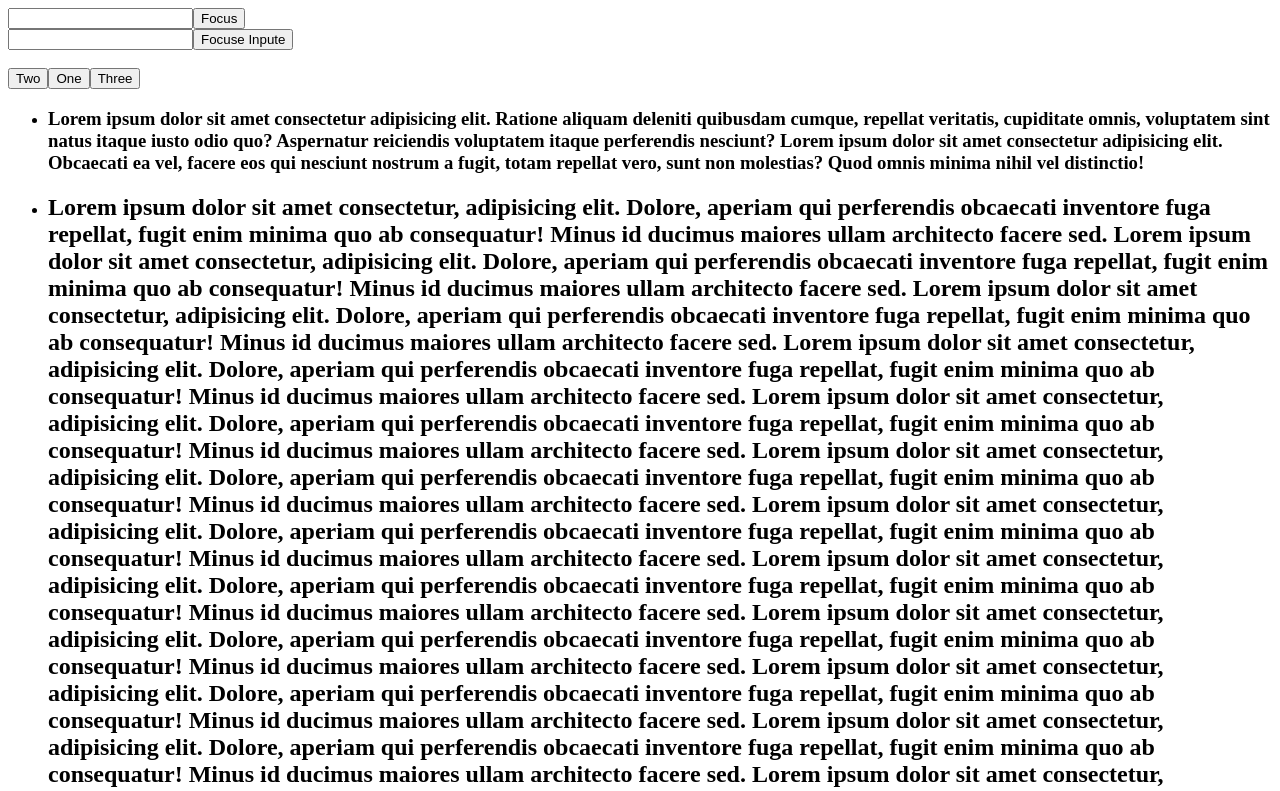
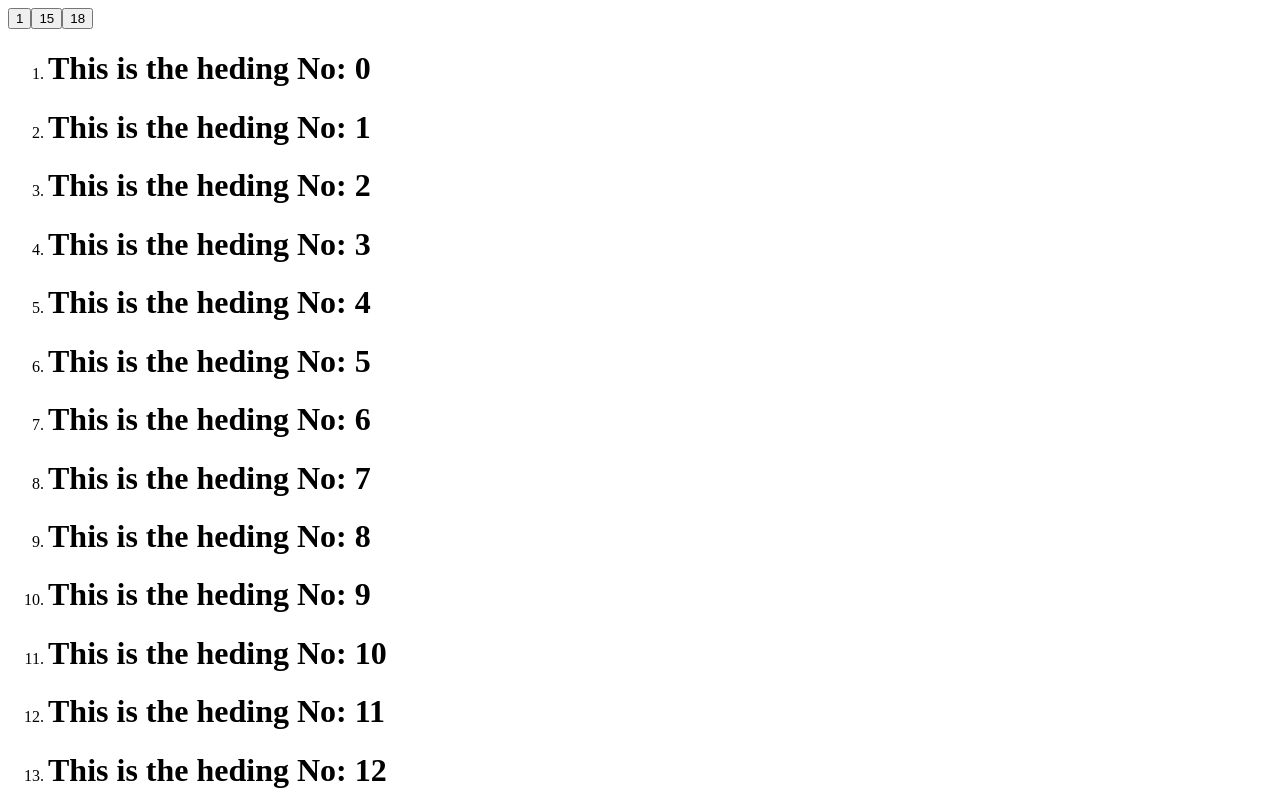
Before and after one commit to mdaktarhossen/Reactjs, a React (Vite) app: page / in a window 1280 px wide. Shown: the top 791 px of the page. Built offline with nearby package versions, Linux system fonts and the light colour scheme.

Commit message:
done node

```diff
--- a/src/App.jsx
+++ b/src/App.jsx
@@ -1,9 +1,11 @@
 import Focuse from "./USEREF/DOC/Focuse";
 import Index from "./USEREF/DOC/Index";
+import CatFriends from "./USEREF/DOC/ScrollByMap";
 import Scroling from "./USEREF/DOC/Scrolling";
 export default function App() {
   return (
     <>
+      <CatFriends />
       <Index />
       <Focuse />
       <br />
--- /dev/null
+++ b/src/USEREF/DOC/ScrollByMap.jsx
@@ -0,0 +1,73 @@
+import { useRef } from "react";
+
+export default function CatFriends() {
+  const hedingRef = useRef(null);
+  const getMap = () => {
+    if (!hedingRef.current) {
+      hedingRef.current = new Map();
+    }
+    return hedingRef.current;
+  };
+
+  const handleBtn = (hedingId) => {
+    const map = getMap();
+    const node = map.get(hedingId);
+    node.scrollIntoView({
+      behavior: "smooth",
+      block: "nearest",
+      inline: "center",
+    });
+    node.style.backgroundColor = "red";
+  };
+
+  return (
+    <>
+      <nav>
+        <button
+          onClick={() => {
+            handleBtn(1);
+          }}
+        >
+          1
+        </button>
+        <button
+          onClick={() => {
+            handleBtn(15);
+          }}
+        >
+          15
+        </button>
+        <button
+          onClick={() => {
+            handleBtn(18);
+          }}
+        >
+          18
+        </button>
+      </nav>
+      <div>
+        <ol>
+          {hedingLists.map((heding) => (
+            <li
+              key={heding.id}
+              ref={(node) => {
+                const map = getMap();
+                node ? map.set(heding.id, node) : map.delete(heding.id);
+              }}
+            >
+              {heding.heding}
+            </li>
+          ))}
+        </ol>
+      </div>
+    </>
+  );
+}
+
+const hedingLists = [];
+for (let i = 0; i < 20; i++) {
+  hedingLists.push({
+    id: i,
+    heding: <h1>This is the heding No: {i}</h1>,
+  });
+}
```
